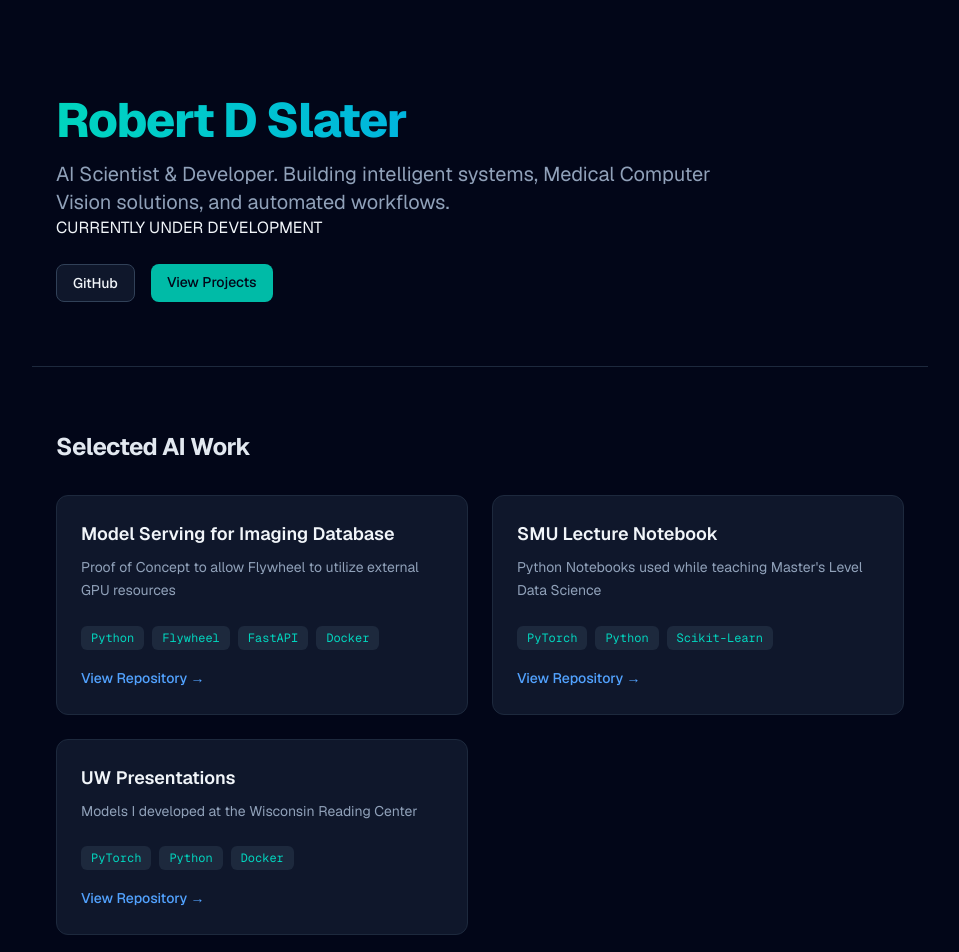
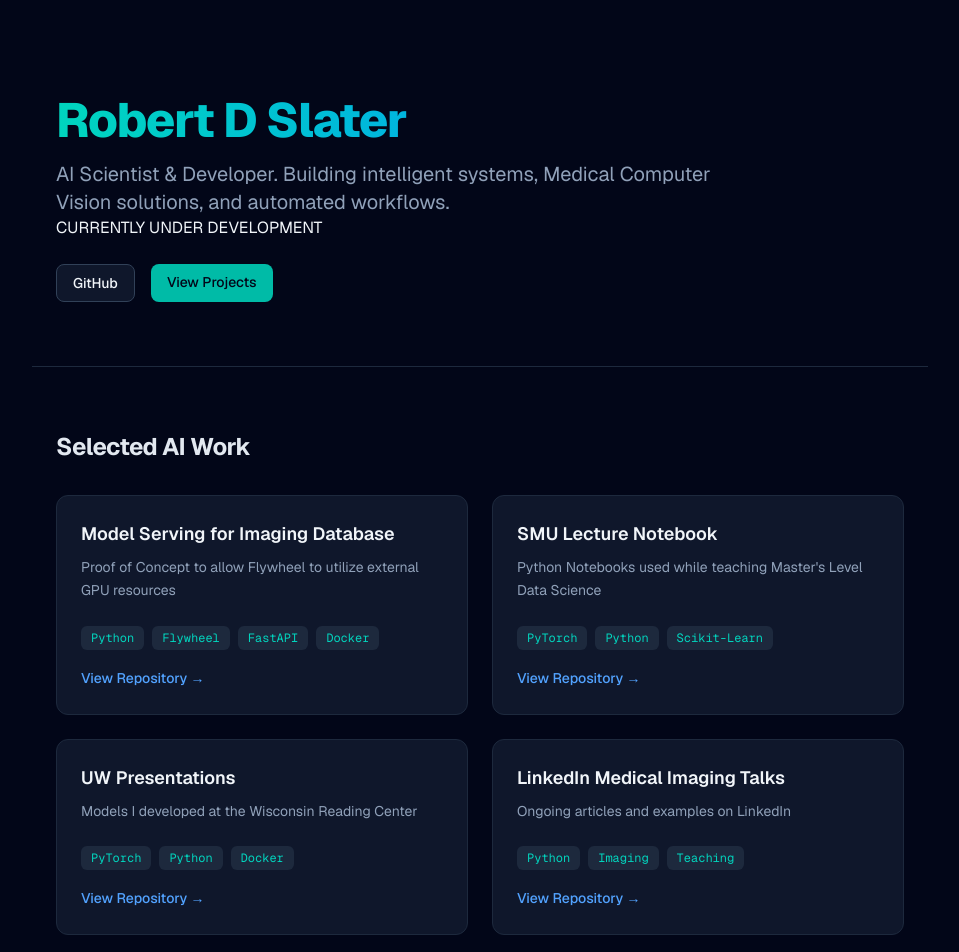
Before and after one commit to rdslater/rdslater.github.io, a Next.js app: page / in a window 1280 px wide. Shown: the top 952 px of the page, without its empty margins (160-1119 px from the left). Built offline with nearby package versions, Linux system fonts and the light colour scheme.

Commit message:
Add LinkedIn Medical Imaging Talks project details

```diff
--- a/app/page.tsx
+++ b/app/page.tsx
@@ -18,6 +18,12 @@ const projects = [
     description: "Models I developed at the Wisconsin Reading Center",
     tech: ["PyTorch", "Python", "Docker"],
     link: "https://github.com/rdslater/UW-Presentations"
+  },
+  {
+	title: "LinkedIn Medical Imaging Talks",
+	description: "Ongoing articles and examples on LinkedIn",
+	tech: ["Python", "Imaging", "Teaching"],
+	link: "https://github.com/rdslater/RetinaImaging"
   }
 ];
 
```
